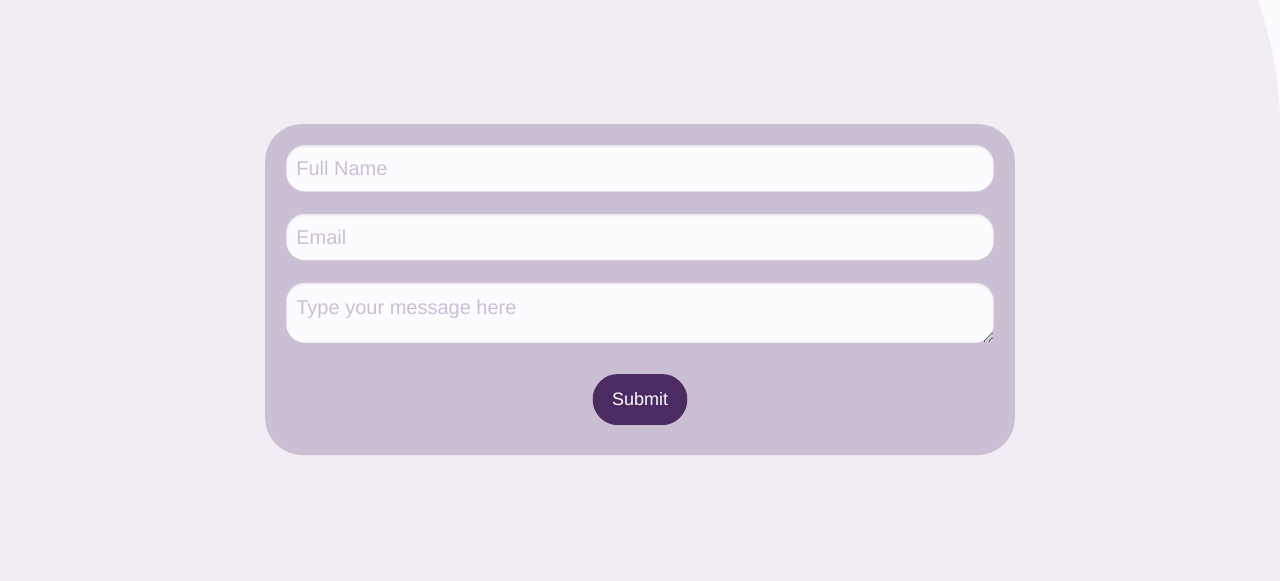
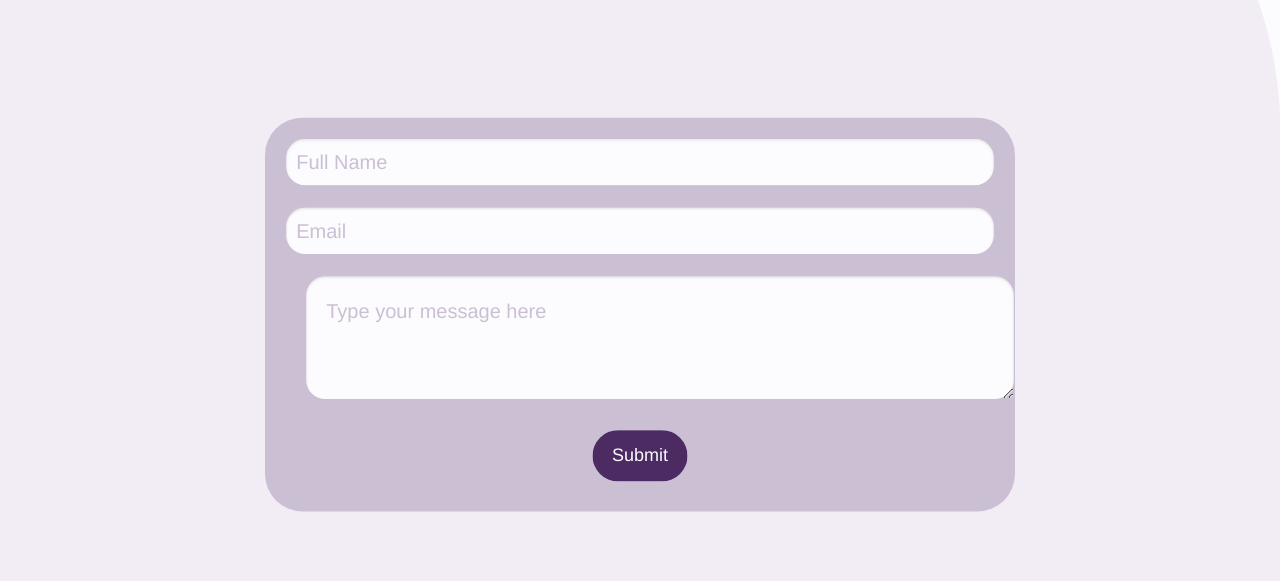
Before and after one commit to lpendle13/PortfolioWebsite, a plain HTML site: page index.html in a window 1280 px wide. Shown: the part 1826-2407 px from the top of the page. Drawn offline with nearby package versions, Linux system fonts and the light colour scheme; files that its build step writes are made by us from their sources.

Commit message:
Add files via upload

```diff
--- a/index.html
+++ b/index.html
@@ -1,11 +1,12 @@
 <!doctype html>
-<html class="no-js" lang="en">
+<html lang="en">
   <head>
     <meta charset="utf-8">
     <meta http-equiv="x-ua-compatible" content="ie=edge">
     <meta name="viewport" content="width=device-width, initial-scale=1.0">
     <title>Laura Pendleton</title>
     <link rel="stylesheet" href="css/app.css">
+    <link rel="stylesheet" href="extra.css">
     <link rel="stylesheet" href="https://cdnjs.cloudflare.com/ajax/libs/font-awesome/6.5.2/css/all.min.css">
   </head>
 
```
